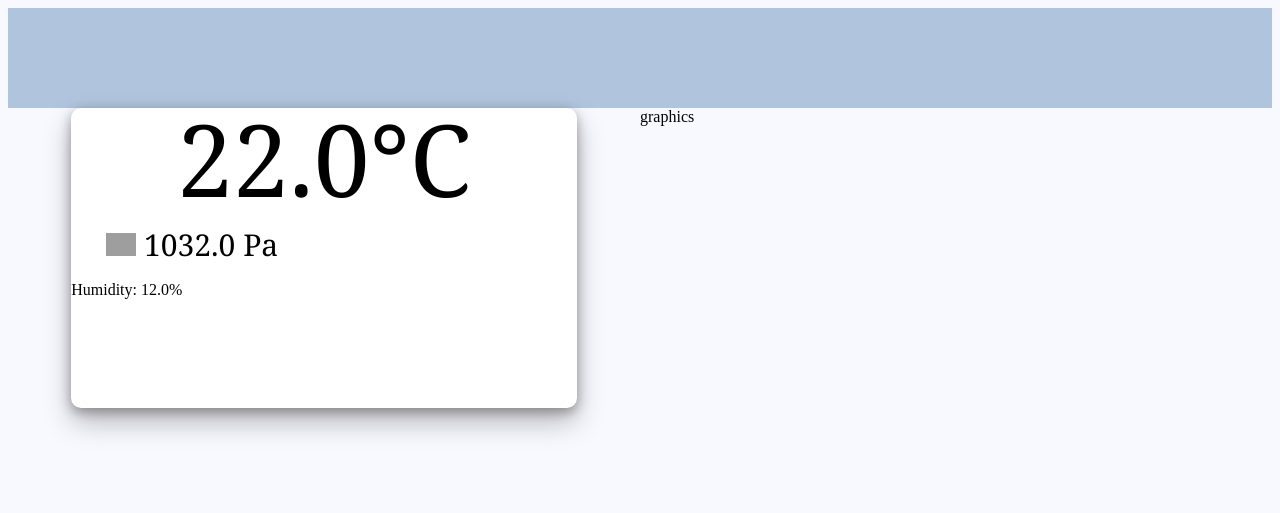
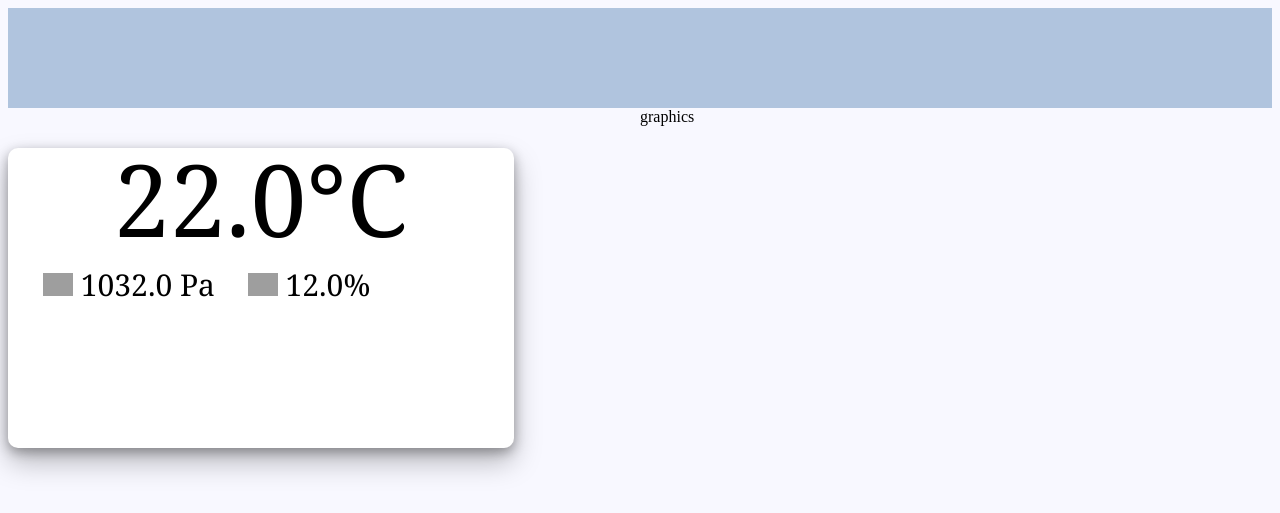
Before and after one commit to maryzyryanova/Meteostation, a Django app: page / in a window 1280 px wide. Shown: the top 513 px of the page. Run offline with Django 4.2, Linux system fonts and the light colour scheme; data comes from the database, SQL or seed files in the repository; grey boxes are pictures that could not be loaded.

Commit message:
initial commit

```diff
--- a/my_course_project/meteostation_app/templates/weather_forecast.html
+++ b/my_course_project/meteostation_app/templates/weather_forecast.html
@@ -26,7 +26,7 @@
         .rectangle{
             width: 80%;
             height: 300px;
-            margin: auto;
+            margin-top: 40px;
             border-radius: 10px;
             background: white;
             box-shadow: 0 14px 28px rgba(0, 0, 0, 0.26), 0 4px 12px rgba(0, 0, 0, 0.31);
@@ -68,8 +68,8 @@
                 </div>
                 <div class="text">
                     <img class="picture" src="https://cdn-icons-png.flaticon.com/512/8171/8171960.png"/> {{metrics.pressure}} Pa
+                    <img class="picture" src="https://cdn-icons-png.flaticon.com/512/481/481453.png"/> {{metrics.humidity}}%
                 </div>
-                <p>Humidity: {{metrics.humidity}}%</p>
             </div>
         </div>
 
```
